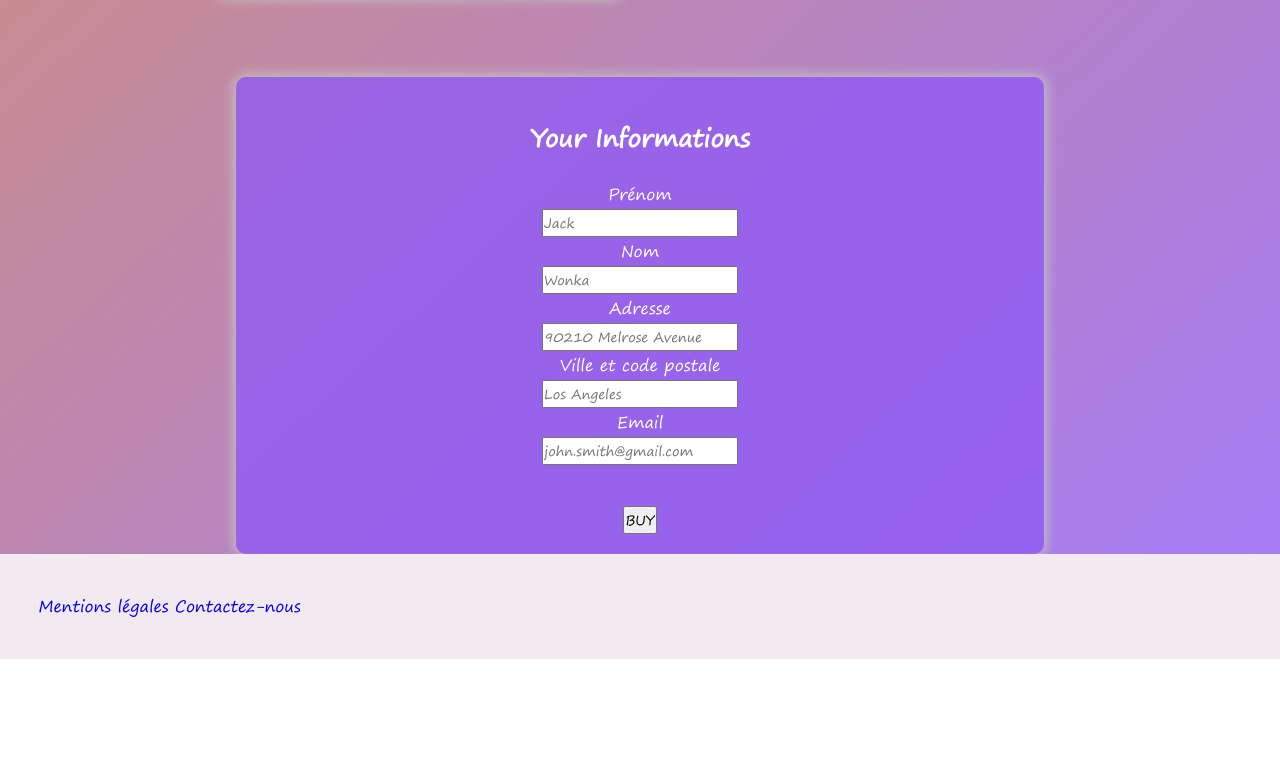
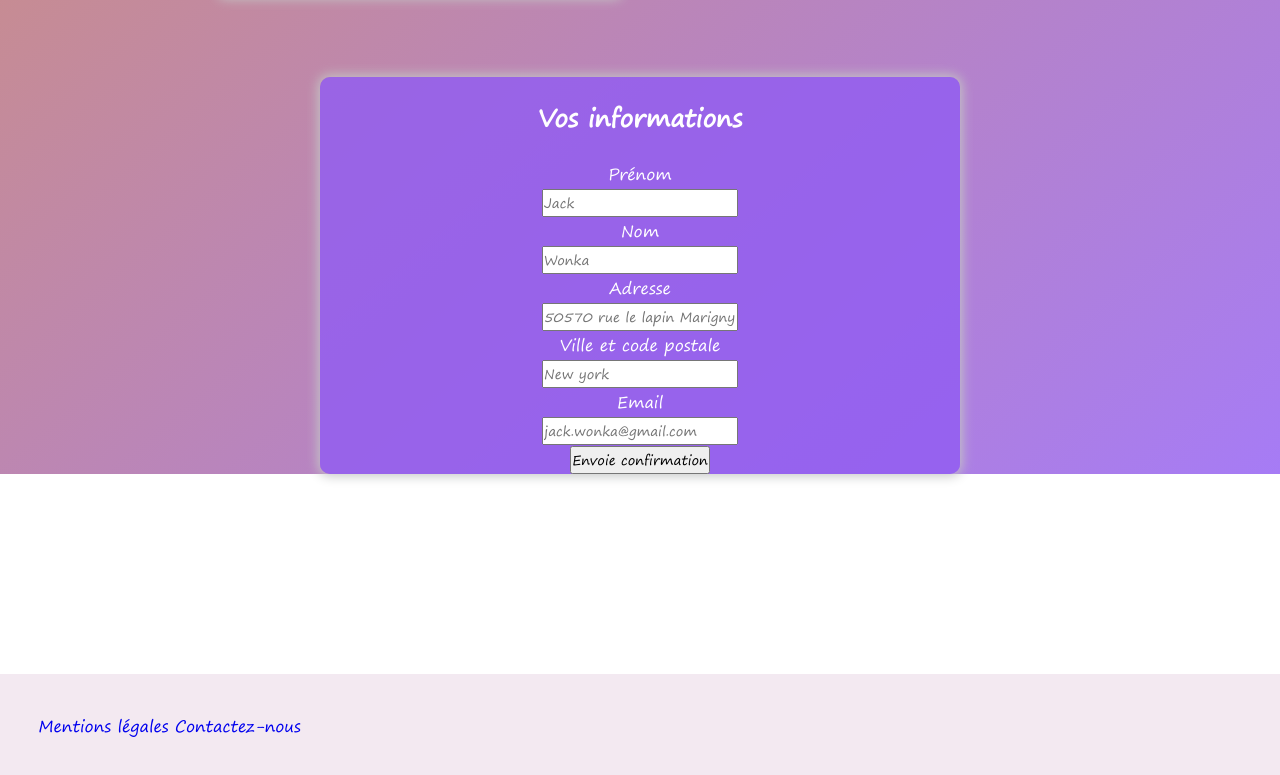
Before and after one commit to jackwonka/Orinoco, a website: page panier.html in a window 1280 px wide. Shown: the part 803-1578 px from the top of the page. Before the commit the page ends 1462 px from the top, so only its background shows below. Drawn offline with Linux system fonts and the light colour scheme; a web font is replaced by a local one.

Commit message:
html / css

```diff
--- a/panier.html
+++ b/panier.html
@@ -39,33 +39,30 @@
                     <p>prix</p>
                 </li>
             </ul>
-            <form class="cartForm" action="confirmation.html">
-                <h2>Your Informations</h2>
+            <form class="form" action="confirmation.html">
+                <h2>Vos informations</h2>
                 <div>
                     <label for="first">Prénom</label><br>
-                    <input type="text" name="first" id="first" placeholder="Jack" required>
+                    <input type="text" name="first" placeholder="Jack" required>
                 </div>
                 <div>
                     <label for="last">Nom</label><br>
-                    <input type="text" name="last" id="last" placeholder="Wonka" required>
+                    <input type="text" name="last" placeholder="Wonka" required>
                 </div>
                 <div>
                     <label for="adress">Adresse</label><br>
-                    <input type="text" name="adress" id="adress" placeholder="90210 Melrose Avenue" required>
+                    <input type="text" name="adress" placeholder="50570 rue le lapin Marigny" required>
                 </div>
                 <div>
                     <label for="city">Ville et code postale</label><br>
-                    <input type="text" name="city" id="city" placeholder="Los Angeles" required>
+                    <input type="text" name="city" placeholder="New york" required>
                 </div>
                 <div>
                     <label for="email">Email</label><br>
-                    <input type="email" name="email" id="email" placeholder="john.smith@gmail.com" required>
+                    <input type="email" name="email" placeholder="jack.wonka@gmail.com" required>
                 </div>
                 <div>
-                    <p class="product__warning"></p>
-                </div>
-                <div class="mainBtn">
-                    <input type="submit" value="BUY" class="mainBtn__btn mainBtn__btn--yellow mainBtn__btn--form">
+                    <input type="submit" value="Envoie confirmation">
                 </div>
             </form>
         </main>
--- a/scss/main.scss
+++ b/scss/main.scss
@@ -77,15 +77,15 @@ a {
 /*---------- Pied de page ----------*/
 
 footer {
+    margin-top: 200px;
     padding: 3%;
     background-color: #f3e9f1;
 }
 
 
-.cartForm {
-    width: 60%;
+.form {
+    width: 50%;
     margin: 20px auto 0 auto;
-    padding: 20px;
     text-align: center;
     background-color: #915cf3ce;
     color: #ffffff;
```
Also changed, not shown: css/main.css.
